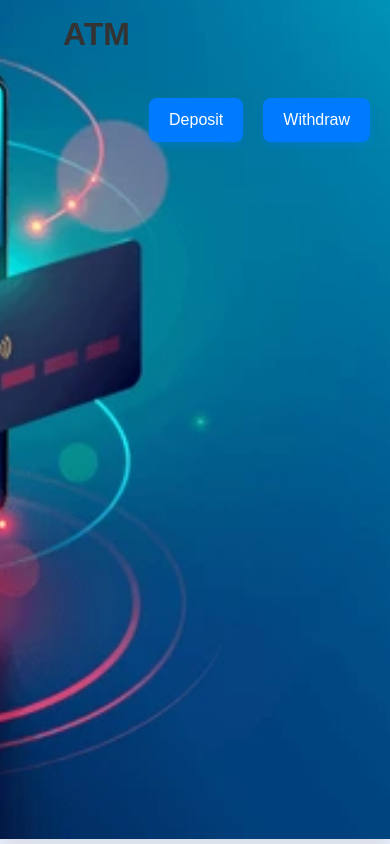
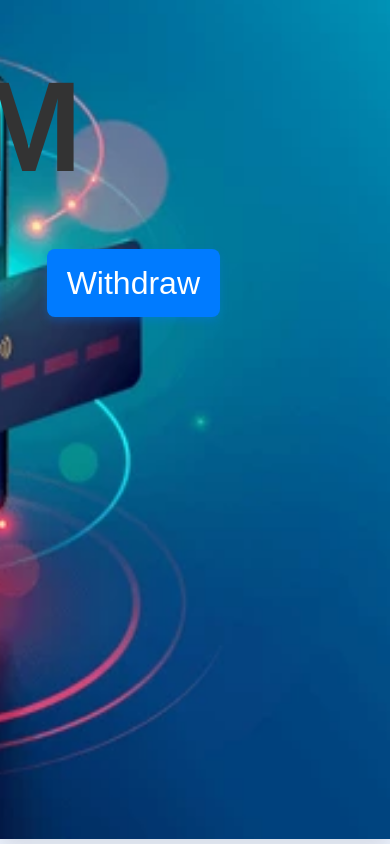
Before and after one commit to Kisara-k/bank-sys, a React (Create React App) app in the folder client/: page /atm in a window 390 px wide. Built offline with nearby package versions, Linux system fonts and the light colour scheme.

Commit message:
ATMProfile and Deposit pages CSS

```diff
--- a/client/src/pages/ATMProfile.css
+++ b/client/src/pages/ATMProfile.css
@@ -18,12 +18,13 @@
 
 /* Profile Title */
 .atm-profile-title {
-    font-size: 2.5rem;
+    font-size: 4.5rem;
     color: #333;
     margin-bottom: 25px;
+    margin-top: 35px;
     font-weight: 600;
     text-align: center;
-    margin-right: 15rem;
+    margin-right: 18rem;
 }
 #atm-page {
     background-image: url('./img/ATM 1.webp'); /* Ensure the image path is correct */
@@ -44,8 +45,9 @@
 /* Button Container */
 .atm-buttons {
     display: flex;
-    gap: 20px;
+    gap: 50px;
     margin-top: 20px;
+    margin-right: 150px;
 }
 
 /* Link Style */
@@ -56,7 +58,7 @@
 /* Button Style */
 .atm-button {
     padding: 12px 28px;
-    font-size: 1.2rem;
+    font-size: 2.2rem;
     font-weight: 500;
     color: #fff;
     background-color: #007bff;
@@ -84,11 +86,14 @@
     }
 
     .atm-profile-title {
-        font-size: 2rem;
+        font-size: 8rem;
     }
 
     .atm-button {
-        font-size: 1rem;
+        font-size: 2rem;
         padding: 10px 20px;
     }
+    h1 {
+        font-size: 8.5rem; /* Adjust the size for smaller screens */
+    }
 }
--- a/client/src/pages/Deposit.css
+++ b/client/src/pages/Deposit.css
@@ -2,9 +2,11 @@
     display: flex;
     justify-content: center;
     align-items: center;
-    min-height: 100vh;
+
     background-color: #f9f9f9;
-
+    height: 100vh; /* Ensure the container covers the full viewport height */
+    min-width: 100vw; /* Ensure the container covers the full viewport width */
+    min-height: 90vh; /* Fallback to ensure it covers the full viewport */
     background-image: url('./img/deposite.png'); /* Add this line */
     background-size: cover; /* Ensure the image covers the entire container */
     background-position: center; /* Center the background image */
```
